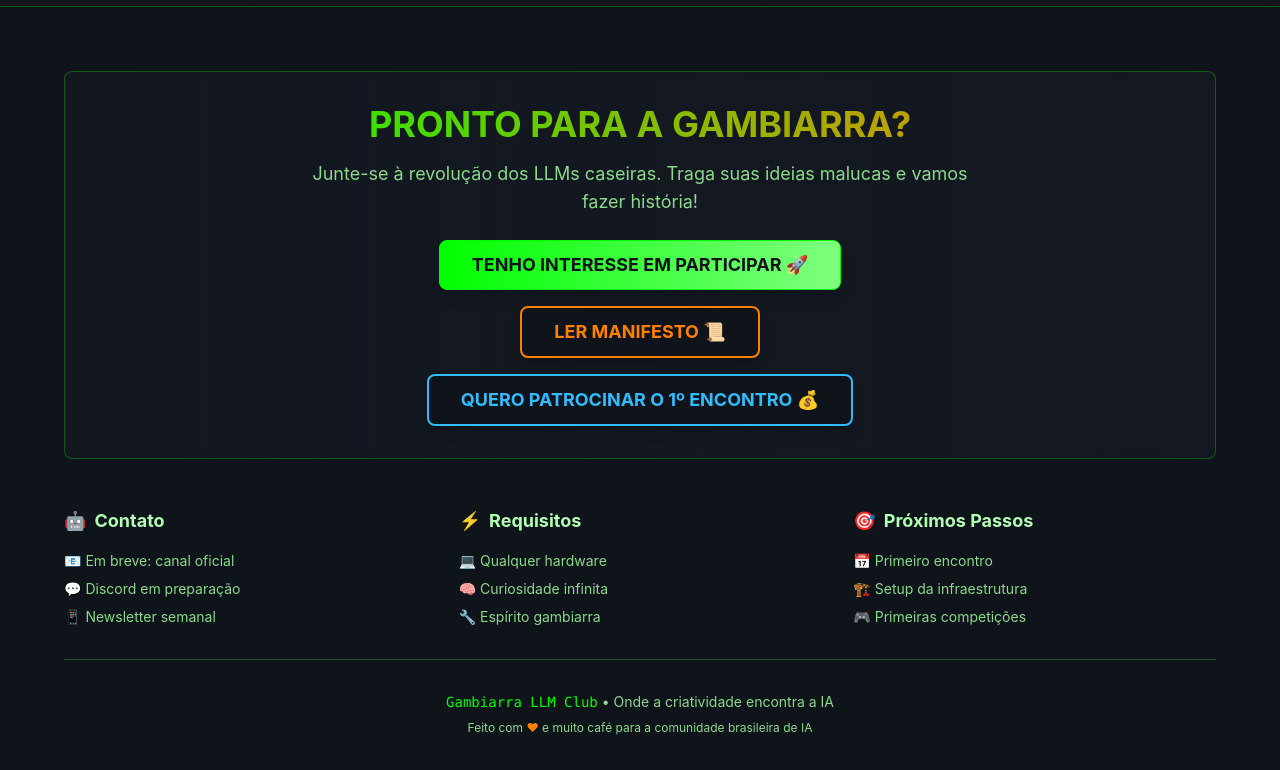
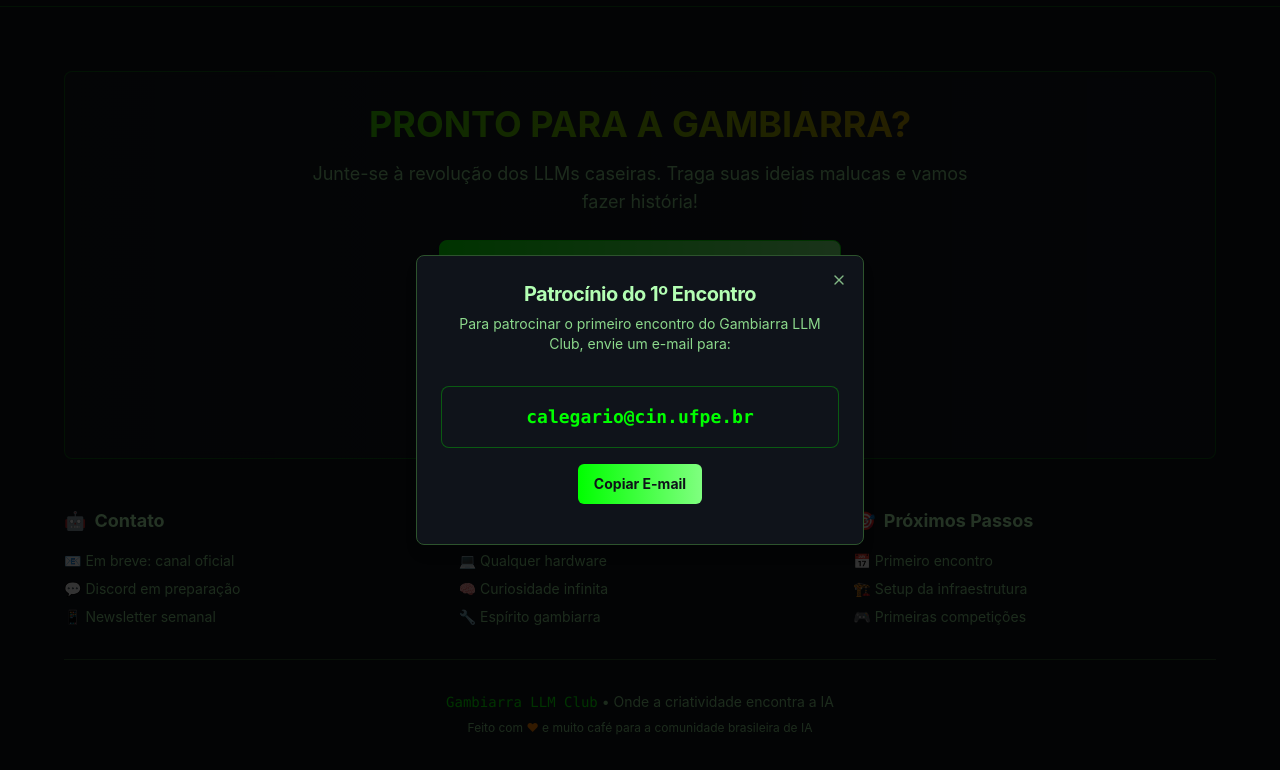
Before and after one commit to filipecalegario/gambiarra-llm-club-website, a React (Vite) app: page / in a window 1280 px wide. Both pictures are taken after a click on the button "QUERO PATROCINAR O 1º ENCONTRO 💰". Shown: the part 3706-4476 px from the top of the page. Built offline with nearby package versions, Linux system fonts and the light colour scheme.

Commit message:
Add modal for sponsorship
Replace mailto link with a modal that prompts the user to email calegario@cin.ufpe.br when the "QUERO PATROCINAR O 1º ENCONTRO 💰" button is clicked.

```diff
--- a/src/components/Footer.tsx
+++ b/src/components/Footer.tsx
@@ -1,10 +1,13 @@
 import { Button } from "@/components/ui/button";
+import { Dialog, DialogContent, DialogDescription, DialogHeader, DialogTitle, DialogTrigger } from "@/components/ui/dialog";
+import { useState } from "react";
 
 interface FooterProps {
   onJoinClick: () => void;
 }
 
 export const Footer = ({ onJoinClick }: FooterProps) => {
+  const [isModalOpen, setIsModalOpen] = useState(false);
   return (
     <footer className="bg-terminal border-t border-matrix/30 py-16 px-6">
       <div className="max-w-6xl mx-auto">
@@ -32,14 +35,43 @@ export const Footer = ({ onJoinClick }: FooterProps) => {
             >
               LER MANIFESTO 📜
             </Button>
+            <Dialog open={isModalOpen} onOpenChange={setIsModalOpen}>
+              <DialogTrigger asChild>
                 <Button
-              onClick={() => window.open("mailto:fcac@cin.ufpe.br", "_self")}
                   variant="outline"
                   size="lg"
                   className="border-2 border-hack text-hack hover:bg-hack hover:text-terminal font-bold px-8 py-6 text-lg rounded-lg shadow-lg hover:shadow-[var(--glow-purple)] transition-all duration-300"
                 >
                   QUERO PATROCINAR O 1º ENCONTRO 💰
                 </Button>
+              </DialogTrigger>
+              <DialogContent className="sm:max-w-md">
+                <DialogHeader>
+                  <DialogTitle className="text-center text-xl font-bold text-foreground">
+                    Patrocínio do 1º Encontro
+                  </DialogTitle>
+                  <DialogDescription className="text-center text-muted-foreground mt-4">
+                    Para patrocinar o primeiro encontro do Gambiarra LLM Club, envie um e-mail para:
+                  </DialogDescription>
+                </DialogHeader>
+                <div className="flex flex-col items-center space-y-4 py-4">
+                  <div className="bg-terminal border border-matrix/30 rounded-lg p-4 w-full">
+                    <p className="text-center font-mono text-matrix font-bold text-lg">
+                      calegario@cin.ufpe.br
+                    </p>
+                  </div>
+                  <Button
+                    onClick={() => {
+                      navigator.clipboard.writeText("calegario@cin.ufpe.br");
+                      setIsModalOpen(false);
+                    }}
+                    className="bg-gradient-to-r from-matrix to-code hover:from-code hover:to-matrix text-terminal font-bold"
+                  >
+                    Copiar E-mail
+                  </Button>
+                </div>
+              </DialogContent>
+            </Dialog>
           </div>
         </div>
 
```
Lines whose indentation alone changed are shown as unchanged.
